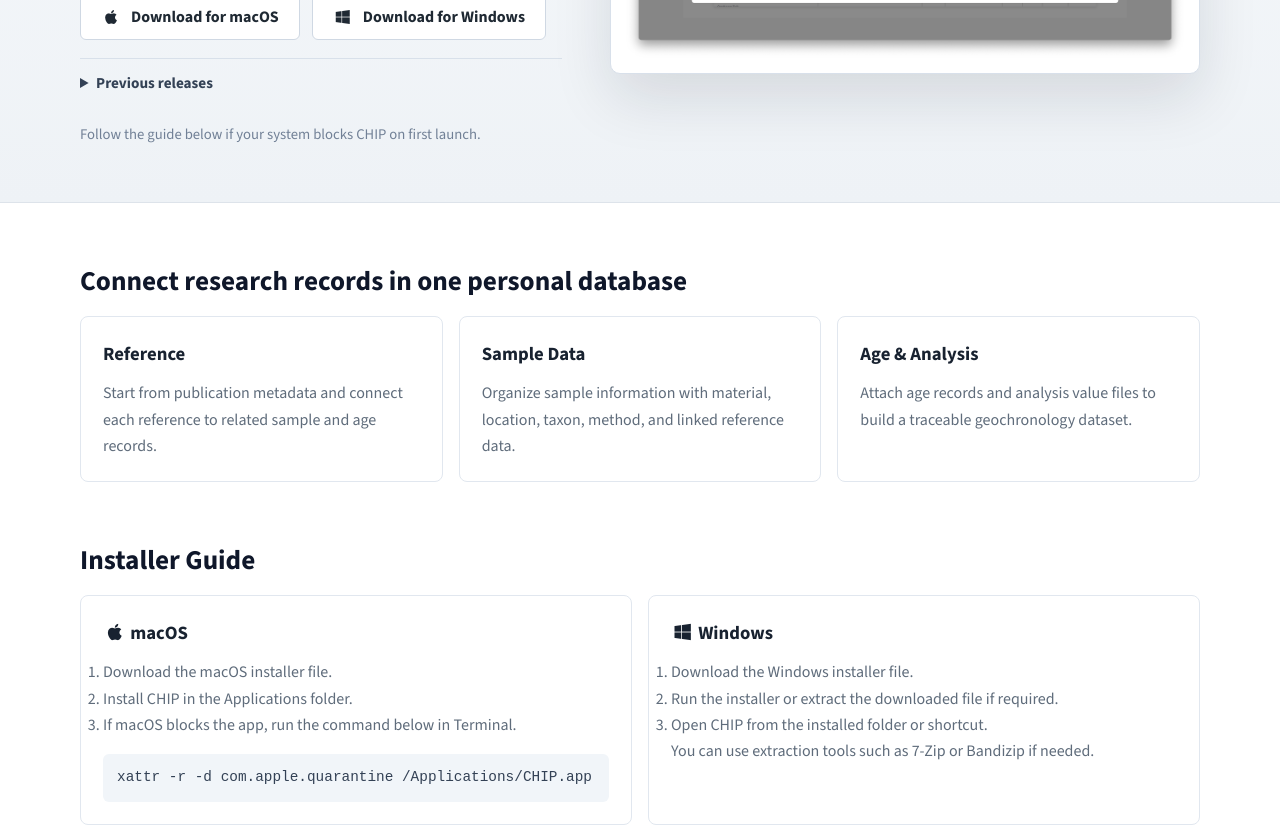
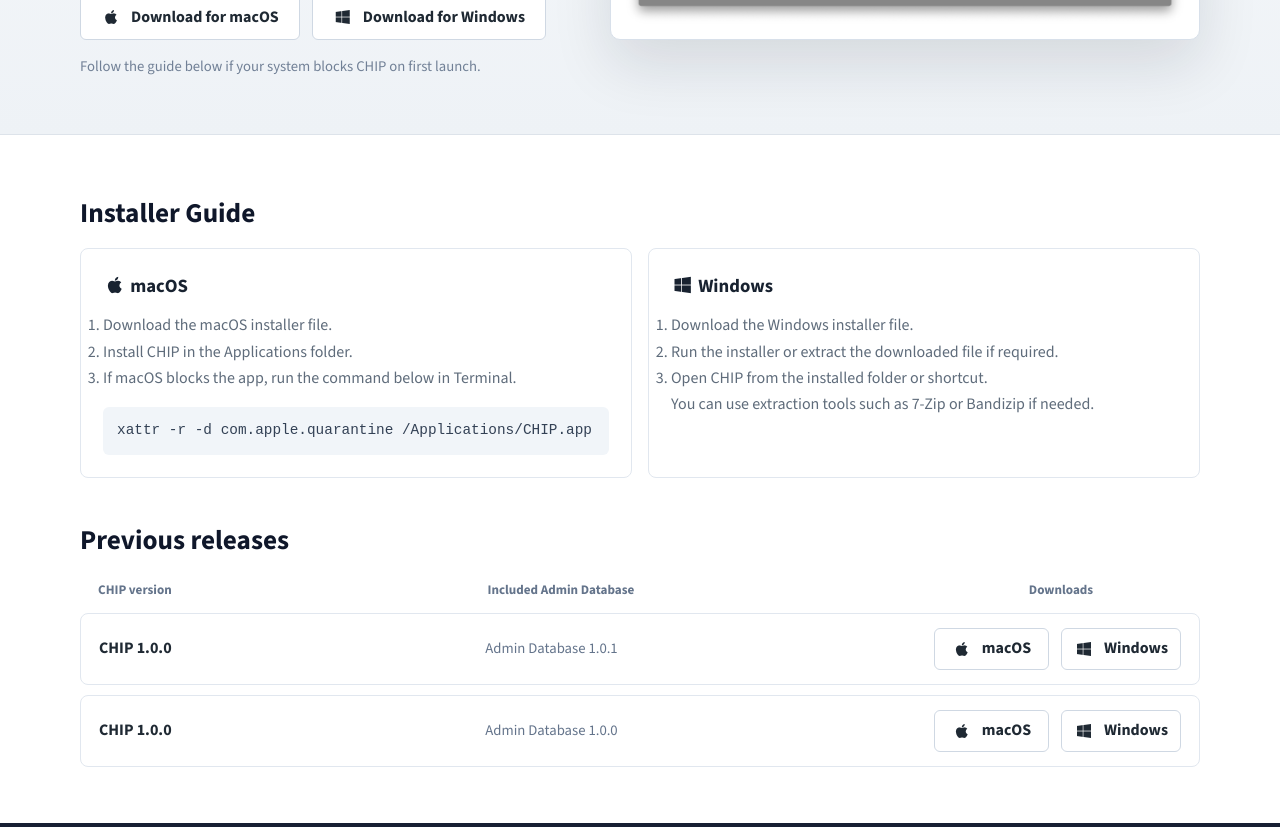
Before and after one commit to Sxmxnxx/chip_installer, a Vue app: page / in a window 1280 px wide. Shown: the part 420-1247 px from the top of the page. Built offline with nearby package versions, Linux system fonts and the light colour scheme.

Commit message:
previous release

```diff
--- a/src/App.vue
+++ b/src/App.vue
@@ -38,25 +38,6 @@
           <p v-else-if="!manifestLoaded" class="hero-note">Loading latest release…</p>
           <p v-else class="hero-note">The latest installer is not available yet.</p>
 
-          <details v-if="previousReleases.length" class="release-history">
-            <summary>Previous releases</summary>
-            <div class="release-history-list">
-              <article v-for="release in previousReleases" :key="releaseKey(release)" class="release-history-item">
-                <div>
-                  <p class="release-history-version">CHIP {{ release.appVersion }}</p>
-                  <p class="release-history-database">Includes Admin Database {{ release.seedAdminDatabaseVersion }}</p>
-                  <p v-if="release.releaseNotes?.summary" class="release-history-summary">
-                    {{ release.releaseNotes.summary }}
-                  </p>
-                </div>
-                <div class="release-history-actions">
-                  <a v-if="release.downloads?.macos?.url" :href="release.downloads.macos.url">macOS</a>
-                  <a v-if="release.downloads?.windows?.url" :href="release.downloads.windows.url">Windows</a>
-                </div>
-              </article>
-            </div>
-          </details>
-
           <p class="hero-note">
             Follow the guide below if your system blocks CHIP on first launch.
           </p>
@@ -65,37 +46,6 @@
         <div class="hero-media">
           <img class="app-preview" :src="images[currentIndex]" alt="CHIP application preview" />
         </div>
-      </div>
-    </section>
-
-    <section class="features">
-      <div class="container">
-        <h2>Connect research records in one personal database</h2>
-
-        <div class="feature-grid">
-          <article class="feature-card">
-            <h3>Reference</h3>
-            <p>
-              Start from publication metadata and connect each reference to related sample and age records.
-            </p>
-          </article>
-
-          <article class="feature-card">
-            <h3>Sample Data</h3>
-            <p>
-              Organize sample information with material, location, taxon, method, and linked reference data.
-            </p>
-          </article>
-
-          <article class="feature-card">
-            <h3>Age & Analysis</h3>
-            <p>
-              Attach age records and analysis value files to build a traceable geochronology dataset.
-            </p>
-          </article>
-        </div>
-
-
       </div>
     </section>
 
@@ -124,6 +74,39 @@
             <p class="guide-note">
               You can use extraction tools such as 7-Zip or Bandizip if needed.
             </p>
+          </article>
+        </div>
+      </div>
+    </section>
+
+    <section v-if="previousReleases.length" class="previous-releases">
+      <div class="container">
+        <h2>Previous releases</h2>
+        <div class="release-history-list">
+          <div class="release-history-head" aria-hidden="true">
+            <span>CHIP version</span>
+            <span>Included Admin Database</span>
+            <span>Downloads</span>
+          </div>
+          <article v-for="release in previousReleases" :key="releaseKey(release)" class="release-history-item">
+            <span class="release-history-version">CHIP {{ release.appVersion }}</span>
+            <span class="release-history-database">Admin Database {{ release.seedAdminDatabaseVersion }}</span>
+            <a v-if="release.downloads?.macos?.url" class="button release-history-download"
+              :class="userOS === 'mac' ? 'primary' : 'secondary'"
+              :aria-label="`Download CHIP ${release.appVersion} for macOS`"
+              :href="release.downloads.macos.url">
+              <i class="fa-brands fa-apple" aria-hidden="true"></i>
+              macOS
+            </a>
+            <span v-else class="release-history-unavailable">—</span>
+            <a v-if="release.downloads?.windows?.url" class="button release-history-download"
+              :class="userOS === 'windows' ? 'primary' : 'secondary'"
+              :aria-label="`Download CHIP ${release.appVersion} for Windows`"
+              :href="release.downloads.windows.url">
+              <i class="fa-brands fa-windows" aria-hidden="true"></i>
+              Windows
+            </a>
+            <span v-else class="release-history-unavailable">—</span>
           </article>
         </div>
       </div>
--- a/src/assets/global.css
+++ b/src/assets/global.css
@@ -145,66 +145,6 @@
   font-size: 0.92rem;
 }
 
-.release-history {
-  width: min(100%, 520px);
-  margin-top: 18px;
-  border-top: 1px solid #d8e0ea;
-}
-
-.release-history summary {
-  padding: 12px 0;
-  color: #334155;
-  cursor: pointer;
-  font-size: 0.95rem;
-  font-weight: 700;
-}
-
-.release-history-list {
-  display: grid;
-  gap: 10px;
-  padding-bottom: 4px;
-}
-
-.release-history-item {
-  display: flex;
-  justify-content: space-between;
-  gap: 16px;
-  padding: 12px 14px;
-  border: 1px solid #d8e0ea;
-  border-radius: 6px;
-  background: rgba(255, 255, 255, 0.7);
-}
-
-.release-history-version {
-  color: #1f2933;
-  font-weight: 800;
-}
-
-.release-history-database,
-.release-history-summary {
-  color: #64748b;
-  font-size: 0.86rem;
-  line-height: 1.45;
-}
-
-.release-history-actions {
-  display: flex;
-  align-items: center;
-  gap: 10px;
-  white-space: nowrap;
-}
-
-.release-history-actions a {
-  color: #b94842;
-  font-size: 0.9rem;
-  font-weight: 700;
-  text-decoration: none;
-}
-
-.release-history-actions a:hover {
-  text-decoration: underline;
-}
-
 .hero-media {
   padding: 12px;
   border: 1px solid #d8e0ea;
@@ -219,35 +159,24 @@
   border-radius: 6px;
 }
 
-.features {
-    padding: 56px 0 28px;
+.install-guide {
+    padding: 56px 0 40px;
     background: #fff;
 }
 
-.install-guide {
-    padding: 28px 0 56px;
-    background: #fff;
-}
-
-.features h2,
-.install-guide h2 {
+.install-guide h2,
+.previous-releases h2 {
   margin: 0 0 12px;
   color: #0f172a;
   font-size: 1.7rem;
 }
 
-.feature-grid,
 .guide-grid {
   display: grid;
-  grid-template-columns: repeat(3, minmax(0, 1fr));
   gap: 16px;
-}
-
-.guide-grid {
   grid-template-columns: repeat(2, minmax(0, 1fr));
 }
 
-.feature-card,
 .guide-card {
   padding: 22px;
   border: 1px solid #e1e7ef;
@@ -255,13 +184,11 @@
   background: #fff;
 }
 
-.feature-card h3,
 .guide-card h3 {
   margin: 0 0 10px;
   color: #182230;
 }
 
-.feature-card p,
 .guide-card li,
 .guide-note {
   color: #5f6c7b;
@@ -277,6 +204,69 @@
   background: #f1f5f9;
   color: #334155;
   font-size: 0.9rem;
+}
+
+.previous-releases {
+  padding: 0 0 56px;
+  background: #fff;
+}
+
+.previous-releases h2 {
+  margin-bottom: 16px;
+}
+
+.release-history-list {
+  display: grid;
+  gap: 10px;
+}
+
+.release-history-head,
+.release-history-item {
+  display: grid;
+  grid-template-columns: minmax(0, 1.2fr) minmax(0, 1.4fr) minmax(115px, auto) minmax(115px, auto);
+  gap: 12px;
+  align-items: center;
+}
+
+.release-history-head {
+  padding: 0 18px 2px;
+  color: #64748b;
+  font-size: 0.82rem;
+  font-weight: 700;
+}
+
+.release-history-head span:last-child {
+  grid-column: 3 / 5;
+  text-align: center;
+}
+
+.release-history-item {
+  padding: 14px 18px;
+  border: 1px solid #e1e7ef;
+  border-radius: 8px;
+  background: #fff;
+}
+
+.release-history-version {
+  color: #1f2933;
+  font-weight: 800;
+}
+
+.release-history-database {
+  color: #64748b;
+  font-size: 0.92rem;
+}
+
+.release-history-download {
+  justify-content: center;
+  min-height: 42px;
+  padding: 0 12px;
+  white-space: nowrap;
+}
+
+.release-history-unavailable {
+  color: #94a3b8;
+  text-align: center;
 }
 
 .footer {
@@ -312,13 +302,31 @@
     grid-template-columns: 1fr;
   }
 
-  .feature-grid,
   .guide-grid {
     grid-template-columns: 1fr;
   }
 
   .hero-media {
     order: -1;
+  }
+}
+
+@media (max-width: 700px) {
+  .release-history-head {
+    display: none;
+  }
+
+  .release-history-item {
+    grid-template-columns: repeat(2, minmax(0, 1fr));
+  }
+
+  .release-history-version,
+  .release-history-database {
+    grid-column: 1 / -1;
+  }
+
+  .release-history-download {
+    width: 100%;
   }
 }
 
@@ -341,11 +349,6 @@
     margin: 2px 0 0;
   }
 
-  .release-history-item {
-    align-items: flex-start;
-    flex-direction: column;
-  }
-
   .footer-inner {
     align-items: flex-start;
     flex-direction: column;
```
Also changed, not shown: 2 other files (tests, documents, lock files or other folders).
